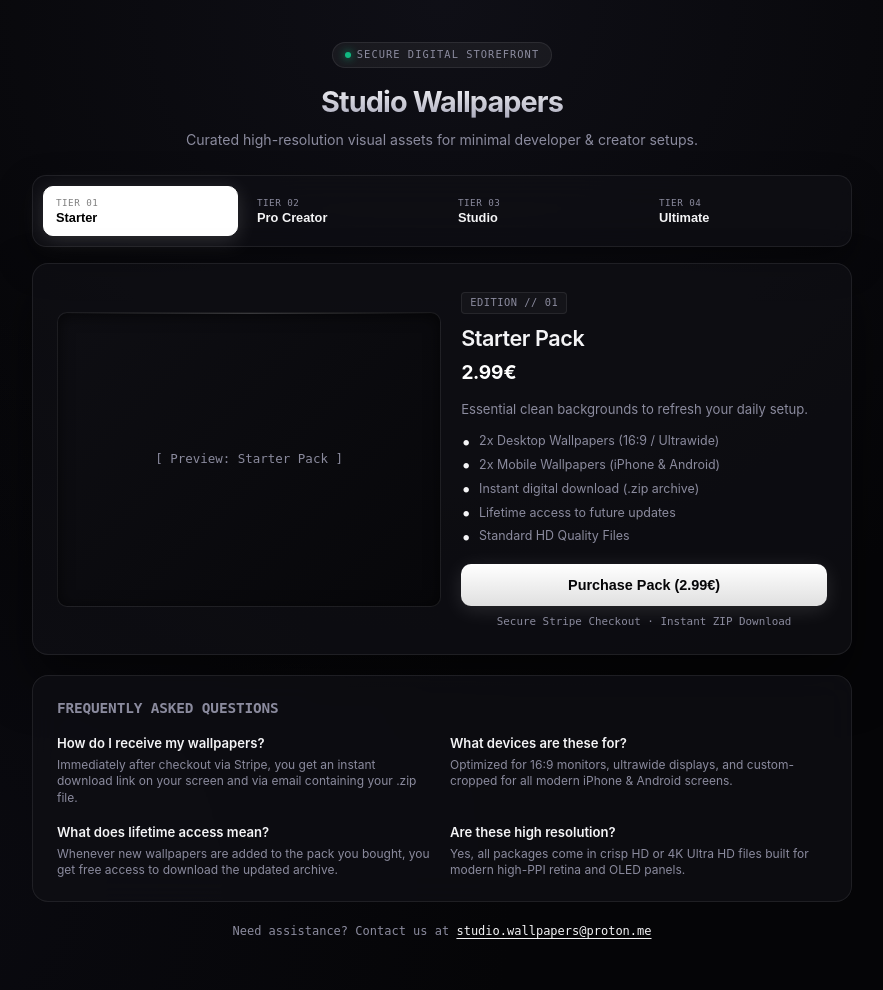
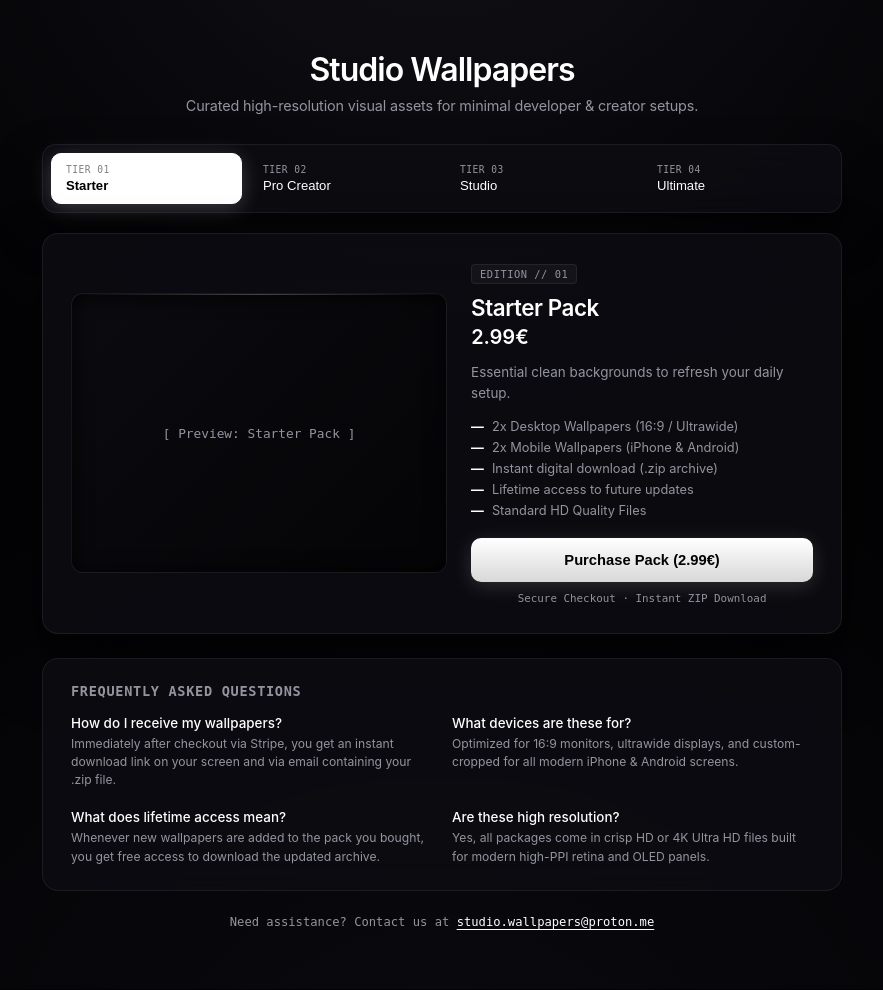
Before and after one commit to td3w/noxelstudio, a Flask app: page / in a window 1280 px wide. Shown: the whole page, without its empty margins (198-1081 px from the left). After the commit the page ends 930 px from the top, so only its background shows below. Run offline with Flask 3, Linux system fonts and the light colour scheme; some libraries are stand-ins or nearby versions.

Commit message:
Turn thumbnail row into interactive switcher tabs

```diff
--- a/templates/index.html
+++ b/templates/index.html
@@ -3,92 +3,66 @@
 <head>
     <meta charset="UTF-8">
     <meta name="viewport" content="width=device-width, initial-scale=1.0">
-    <title>Studio Wallpapers // High-End Digital Assets</title>
+    <title>Studio Wallpapers // Curated Visual Assets</title>
     <style>
         :root {
-            --bg: #050507;
-            --surface: rgba(15, 15, 20, 0.75);
-            --surface-solid: #0f0f14;
-            --border: rgba(255, 255, 255, 0.08);
-            --border-hover: rgba(255, 255, 255, 0.2);
-            --text: #f4f4f6;
-            --muted: #8b8b9e;
+            --bg: #030305;
+            --surface: rgba(12, 12, 18, 0.85);
+            --border: rgba(255, 255, 255, 0.07);
+            --border-active: rgba(255, 255, 255, 0.25);
+            --text: #ffffff;
+            --muted: #9494a0;
             --accent: #ffffff;
-            --accent-dim: rgba(255, 255, 255, 0.03);
-            --glow: rgba(255, 255, 255, 0.04);
         }
         * { box-sizing: border-box; }
         body {
             background-color: var(--bg);
             background-image:
-                radial-gradient(circle at 50% 0%, rgba(30, 30, 45, 0.4) 0%, transparent 60%),
-                radial-gradient(circle at 10% 90%, rgba(15, 15, 25, 0.5) 0%, transparent 40%);
+                radial-gradient(circle at 50% -20%, rgba(120, 120, 160, 0.12) 0%, transparent 50%),
+                radial-gradient(circle at 50% 120%, rgba(40, 40, 60, 0.2) 0%, transparent 60%);
             color: var(--text);
-            font-family: -apple-system, BlinkMacSystemFont, "Segoe UI", Roboto, Helvetica, Arial, sans-serif;
+            font-family: -apple-system, BlinkMacSystemFont, "SF Pro Display", "Segoe UI", Roboto, sans-serif;
             margin: 0;
-            padding: 40px 20px;
+            padding: 50px 20px;
             display: flex;
             justify-content: center;
             min-height: 100vh;
-            line-height: 1.5;
+            -webkit-font-smoothing: antialiased;
         }
         .wrapper {
             width: 100%;
-            max-width: 820px;
+            max-width: 800px;
         }
 
-        /* Header */
+        /* Minimal Clean Header */
         .header-title {
             text-align: center;
-            margin-bottom: 25px;
-        }
-        .badge-pill {
-            display: inline-flex;
-            align-items: center;
-            gap: 6px;
-            background: rgba(255, 255, 255, 0.05);
-            border: 1px solid var(--border);
-            padding: 4px 12px;
-            border-radius: 20px;
-            font-size: 0.65rem;
-            font-family: monospace;
-            color: var(--muted);
-            letter-spacing: 0.1em;
-            margin-bottom: 12px;
-            text-transform: uppercase;
-        }
-        .badge-dot {
-            width: 6px;
-            height: 6px;
-            background-color: #10b981;
-            border-radius: 50%;
-            box-shadow: 0 0 8px #10b981;
+            margin-bottom: 30px;
         }
         .header-title h1 {
-            font-size: 1.8rem;
-            margin: 0 0 6px 0;
-            font-weight: 700;
+            font-size: 2rem;
+            margin: 0 0 8px 0;
+            font-weight: 600;
             letter-spacing: -0.03em;
-            background: linear-gradient(180deg, #fff 0%, #a1a1b5 100%);
-            -webkit-background-clip: text;
-            -webkit-text-fill-color: transparent;
+            color: #ffffff;
         }
         .header-title p {
             color: var(--muted);
-            font-size: 0.88rem;
+            font-size: 0.9rem;
             margin: 0;
+            letter-spacing: -0.01em;
         }
 
-        /* Switcher Bar */
+        /* Premium Switcher Tabs */
         .switcher-card {
             background: var(--surface);
-            backdrop-filter: blur(16px);
-            -webkit-backdrop-filter: blur(16px);
+            backdrop-filter: blur(20px);
+            -webkit-backdrop-filter: blur(20px);
             border: 1px solid var(--border);
             border-radius: 14px;
-            padding: 10px;
-            margin-bottom: 16px;
-            box-shadow: 0 15px 35px rgba(0,0,0,0.4);
+            padding: 8px;
+            margin-bottom: 20px;
+            box-shadow: 0 20px 40px rgba(0,0,0,0.6);
         }
         .thumb-row {
             display: grid;
@@ -102,12 +76,12 @@
             background: transparent;
             border: 1px solid transparent;
             border-radius: 10px;
-            padding: 10px 12px;
+            padding: 10px 14px;
             cursor: pointer;
-            transition: all 0.2s cubic-bezier(0.16, 1, 0.3, 1);
+            transition: all 0.25s cubic-bezier(0.16, 1, 0.3, 1);
             display: flex;
             flex-direction: column;
-            gap: 2px;
+            gap: 3px;
             text-align: left;
         }
         .thumb-btn:hover {
@@ -118,21 +92,21 @@
             background: #ffffff;
             border-color: #ffffff;
             color: #000000;
-            box-shadow: 0 4px 20px rgba(255, 255, 255, 0.15);
+            box-shadow: 0 4px 20px rgba(255, 255, 255, 0.2);
         }
         .thumb-btn.active .btn-tier { color: rgba(0,0,0,0.5); }
         .thumb-btn.active .btn-name { color: #000000; font-weight: 700; }
 
         .btn-tier {
-            font-size: 0.58rem;
+            font-size: 0.6rem;
             font-family: monospace;
             color: var(--muted);
             text-transform: uppercase;
             letter-spacing: 0.05em;
         }
         .btn-name {
-            font-size: 0.8rem;
-            font-weight: 600;
+            font-size: 0.82rem;
+            font-weight: 500;
             color: var(--text);
         }
 
@@ -140,30 +114,30 @@
         .product-panel {
             display: none;
             opacity: 0;
-            transition: opacity 0.25s ease;
+            transition: opacity 0.3s ease;
         }
         .product-panel.active {
             display: block;
             opacity: 1;
-            animation: fadeIn 0.3s cubic-bezier(0.16, 1, 0.3, 1) forwards;
+            animation: fadeIn 0.35s cubic-bezier(0.16, 1, 0.3, 1) forwards;
         }
         @keyframes fadeIn {
-            from { opacity: 0; transform: translateY(4px); }
+            from { opacity: 0; transform: translateY(6px); }
             to { opacity: 1; transform: translateY(0); }
         }
 
         .product-grid {
             display: grid;
-            grid-template-columns: 1.05fr 1fr;
-            gap: 20px;
+            grid-template-columns: 1.1fr 1fr;
+            gap: 24px;
             background: var(--surface);
-            backdrop-filter: blur(16px);
-            -webkit-backdrop-filter: blur(16px);
+            backdrop-filter: blur(20px);
+            -webkit-backdrop-filter: blur(20px);
             border: 1px solid var(--border);
             border-radius: 16px;
-            padding: 24px;
-            box-shadow: 0 25px 50px rgba(0,0,0,0.5);
-            margin-bottom: 20px;
+            padding: 28px;
+            box-shadow: 0 30px 60px rgba(0,0,0,0.7);
+            margin-bottom: 24px;
         }
         @media (max-width: 768px) {
             .product-grid { grid-template-columns: 1fr; padding: 20px; }
@@ -172,17 +146,17 @@
         .preview-pane { display: flex; flex-direction: column; justify-content: center; }
         .main-img {
             width: 100%;
-            height: 295px;
-            background: linear-gradient(135deg, #0e0e13 0%, #07070a 100%);
-            border-radius: 10px;
+            height: 280px;
+            background: linear-gradient(135deg, #0b0b10 0%, #040406 100%);
+            border-radius: 12px;
             border: 1px solid var(--border);
             display: flex;
             align-items: center;
             justify-content: center;
             font-family: monospace;
             color: var(--muted);
-            font-size: 0.78rem;
-            box-shadow: inset 0 2px 15px rgba(0,0,0,0.6), 0 0 30px rgba(255,255,255,0.01);
+            font-size: 0.8rem;
+            box-shadow: inset 0 2px 20px rgba(0,0,0,0.8), 0 0 40px rgba(255,255,255,0.015);
             position: relative;
             overflow: hidden;
         }
@@ -190,7 +164,7 @@
             content: '';
             position: absolute;
             top: 0; left: 0; right: 0; height: 1px;
-            background: linear-gradient(90deg, transparent, rgba(255,255,255,0.2), transparent);
+            background: linear-gradient(90deg, transparent, rgba(255,255,255,0.25), transparent);
         }
 
         .details-pane { display: flex; flex-direction: column; justify-content: space-between; }
@@ -199,61 +173,60 @@
             font-size: 0.65rem;
             font-family: monospace;
             color: var(--muted);
-            margin-bottom: 8px;
+            margin-bottom: 10px;
             display: inline-block;
-            background: rgba(255, 255, 255, 0.03);
+            background: rgba(255, 255, 255, 0.04);
             border: 1px solid var(--border);
-            padding: 2px 8px;
+            padding: 3px 8px;
             border-radius: 4px;
             letter-spacing: 0.05em;
         }
 
         h2.product-title {
-            font-size: 1.35rem;
+            font-size: 1.4rem;
             margin: 0 0 4px 0;
             font-weight: 600;
             letter-spacing: -0.02em;
         }
         .price-tag {
-            font-size: 1.2rem;
-            font-weight: 700;
-            margin-bottom: 10px;
+            font-size: 1.25rem;
+            font-weight: 600;
+            margin-bottom: 12px;
             color: #ffffff;
             font-feature-settings: "tnum";
         }
-        .desc { font-size: 0.82rem; color: var(--muted); margin-bottom: 14px; line-height: 1.4; }
+        .desc { font-size: 0.84rem; color: var(--muted); margin-bottom: 16px; line-height: 1.5; }
 
         .specs-list {
             list-style: none;
             padding: 0;
-            margin: 0 0 18px 0;
-            font-size: 0.78rem;
+            margin: 0 0 20px 0;
+            font-size: 0.8rem;
             color: var(--muted);
         }
         .specs-list li {
-            margin-bottom: 5px;
+            margin-bottom: 6px;
             display: flex;
             align-items: center;
             gap: 8px;
         }
         .specs-list li::before {
-            content: "•";
+            content: "—";
             color: var(--text);
-            font-size: 1.1rem;
-            line-height: 0;
+            font-weight: bold;
         }
 
         .btn-action {
             width: 100%;
-            background: linear-gradient(180deg, #ffffff 0%, #e0e0e0 100%);
-            color: #050507;
+            background: linear-gradient(180deg, #ffffff 0%, #d8d8d8 100%);
+            color: #030305;
             border: none;
-            padding: 13px;
-            font-size: 0.9rem;
-            font-weight: 700;
+            padding: 14px;
+            font-size: 0.92rem;
+            font-weight: 600;
             border-radius: 10px;
             cursor: pointer;
-            box-shadow: 0 4px 20px rgba(255, 255, 255, 0.12);
+            box-shadow: 0 4px 20px rgba(255, 255, 255, 0.15);
             transition: all 0.2s cubic-bezier(0.16, 1, 0.3, 1);
         }
         .btn-action:hover {
@@ -266,24 +239,24 @@
             text-align: center;
             font-size: 0.68rem;
             color: var(--muted);
-            margin-top: 8px;
+            margin-top: 10px;
             font-family: monospace;
         }
 
         /* FAQ Section */
         .faq-section {
             background: var(--surface);
-            backdrop-filter: blur(16px);
-            -webkit-backdrop-filter: blur(16px);
+            backdrop-filter: blur(20px);
+            -webkit-backdrop-filter: blur(20px);
             border: 1px solid var(--border);
             border-radius: 16px;
-            padding: 22px 24px;
-            margin-bottom: 20px;
+            padding: 24px 28px;
+            margin-bottom: 24px;
         }
         .faq-section h3 {
-            font-size: 0.9rem;
-            margin: 0 0 14px 0;
-            letter-spacing: -0.01em;
+            font-size: 0.85rem;
+            margin: 0 0 16px 0;
+            letter-spacing: 0.05em;
             text-transform: uppercase;
             font-family: monospace;
             color: var(--muted);
@@ -291,26 +264,26 @@
         .faq-grid {
             display: grid;
             grid-template-columns: 1fr 1fr;
-            gap: 16px;
+            gap: 20px;
         }
         @media (max-width: 768px) {
             .faq-grid { grid-template-columns: 1fr; }
         }
         .faq-item h4 {
-            font-size: 0.82rem;
-            margin: 0 0 3px 0;
+            font-size: 0.84rem;
+            margin: 0 0 4px 0;
             color: var(--text);
-            font-weight: 600;
+            font-weight: 500;
         }
         .faq-item p {
-            font-size: 0.75rem;
+            font-size: 0.76rem;
             color: var(--muted);
             margin: 0;
-            line-height: 1.4;
+            line-height: 1.5;
         }
         .support-box {
             text-align: center;
-            font-size: 0.75rem;
+            font-size: 0.76rem;
             color: var(--muted);
             padding-bottom: 10px;
             font-family: monospace;
@@ -326,9 +299,6 @@
 
     <div class="wrapper">
         <div class="header-title">
-            <div class="badge-pill">
-                <span class="badge-dot"></span> Secure Digital Storefront
-            </div>
             <h1>Studio Wallpapers</h1>
             <p>Curated high-resolution visual assets for minimal developer & creator setups.</p>
         </div>
@@ -381,7 +351,7 @@
 
                     <div>
                         <button class="btn-action" onclick="window.location.href='{{ product.stripe_link }}'">Purchase Pack ({{ product.price }}€)</button>
-                        <div class="meta-footer">Secure Stripe Checkout · Instant ZIP Download</div>
+                        <div class="meta-footer">Secure Checkout · Instant ZIP Download</div>
                     </div>
                 </div>
             </div>
```
